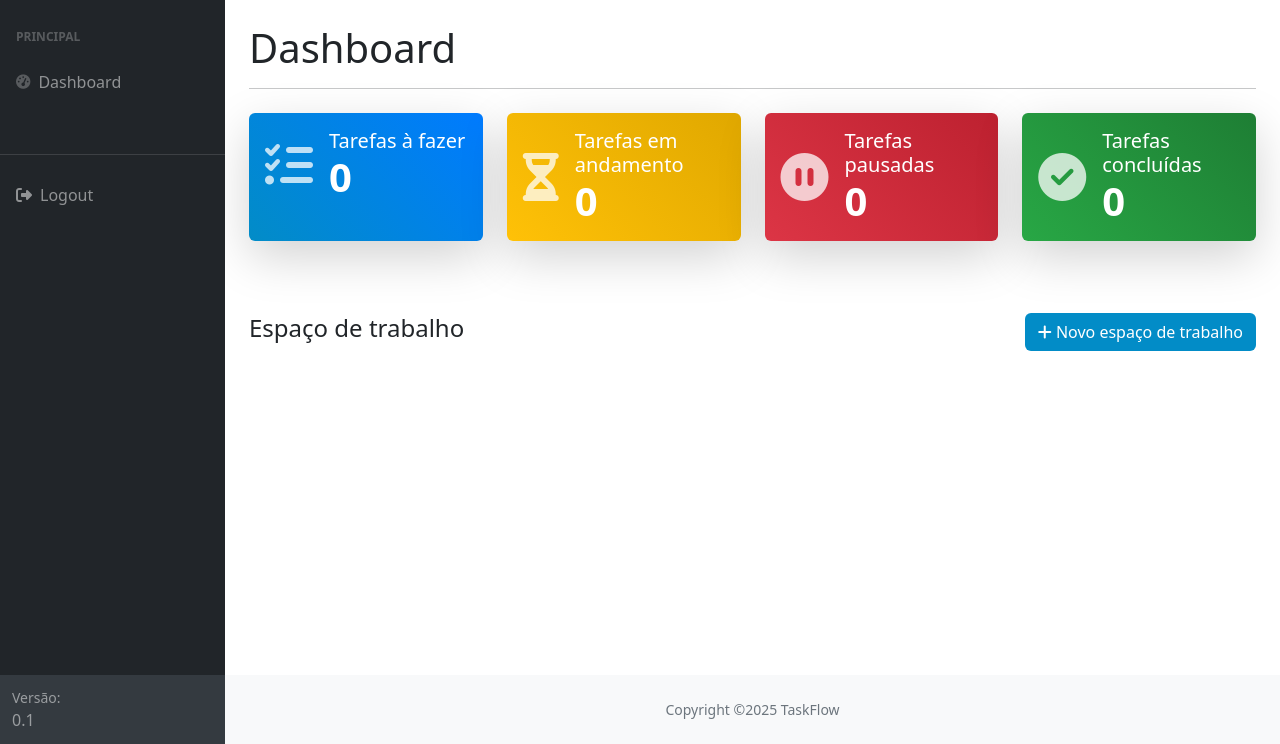
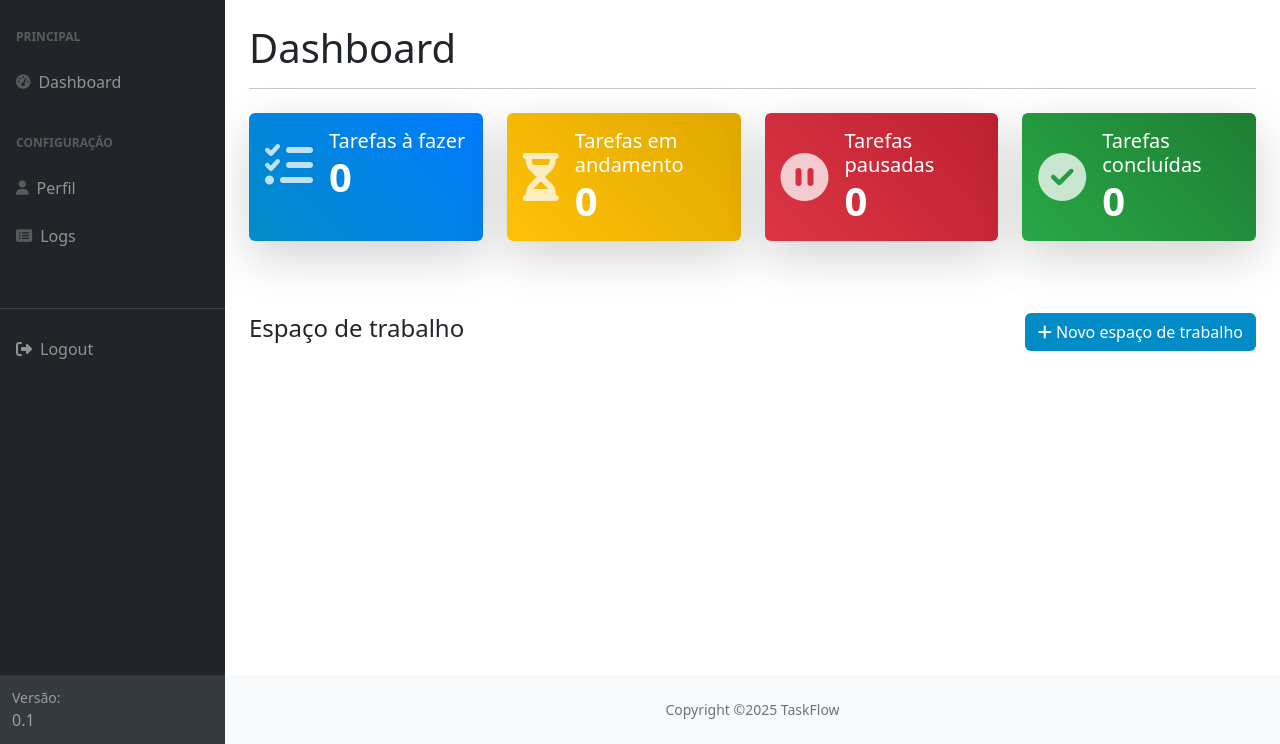
Before and after one commit to lucas-ioliveira/task_flow, a Django app: page /dashboard/ in a window 1280 px wide. Shown: the part 56-800 px from the top of the page. Run offline with Django 5.2, Linux system fonts and the light colour scheme; the visitor is signed in with stand-in values (Sample User, id 1); data that the repository does not hold is empty; some libraries are stand-ins or nearby versions.

Commit message:
feat: Adiciona rota para o perfil.

```diff
--- a/shared/templates/base/base_dash.html
+++ b/shared/templates/base/base_dash.html
@@ -18,7 +18,7 @@
           <a class="nav-link dropdown-toggle" id="navbarDropdown" href="#" role="button" data-bs-toggle="dropdown" aria-expanded="false"><i class="fas fa-user fa-fw"></i></a>
           <ul class="dropdown-menu dropdown-menu-end" aria-labelledby="navbarDropdown">
             <li>
-              <a class="dropdown-item" href="#!">Perfil</a>
+              <a class="dropdown-item" href="{% url 'profile' %}">Perfil</a>
             </li>
             <li>
               <hr class="dropdown-divider" />
@@ -68,6 +68,19 @@
                 </div>
               {% endif %}
 
+              <div class="sb-sidenav-menu-heading">Configuração</div>
+              <a class="nav-link" href="{% url 'profile' %}">
+                <div class="sb-nav-link-icon">
+                  <i class="fa-solid fa-user"></i>
+                </div>Perfil
+              </a>
+
+              <a class="nav-link" href="{% url 'profile' %}">
+                <div class="sb-nav-link-icon">
+                  <i class="fa-solid fa-list-alt"></i>
+                </div>Logs
+              </a>
+
               <hr class="sb-sidenav-divider mt-5">
               <a class="nav-link" href="{% url 'dashboard' %}">
                 <i class="fa-solid fa-right-from-bracket me-2"></i>
```
